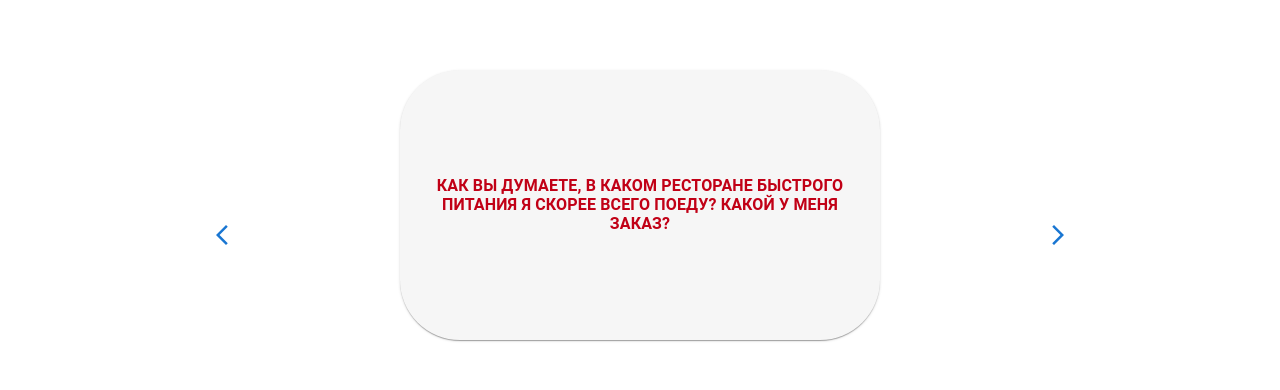
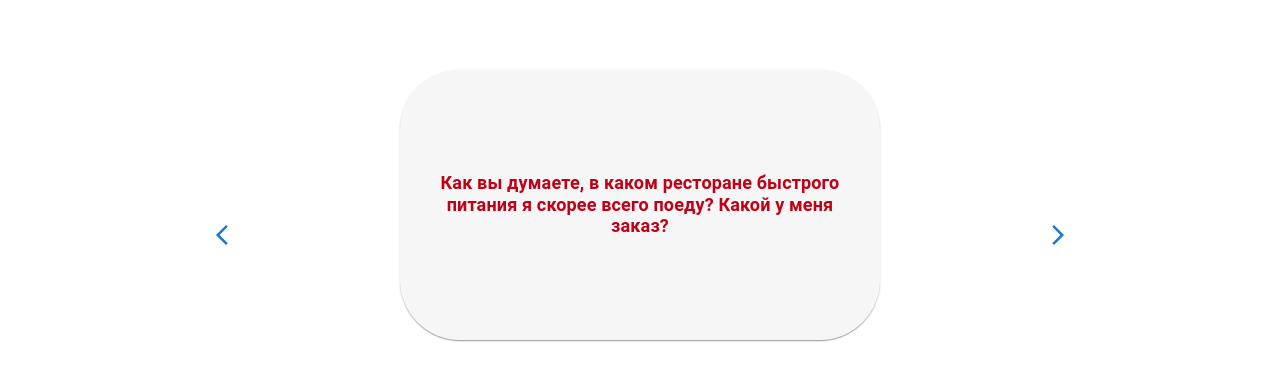
Before and after one commit to artemdrei/friends, a React (Create React App) app: page / in a window 1280 px wide. Shown: the part 148-538 px from the top of the page. Built offline with nearby package versions, Linux system fonts and the light colour scheme.

Commit message:
Improve if no translation

```diff
--- a/src/components/Card/Card.tsx
+++ b/src/components/Card/Card.tsx
@@ -2,6 +2,8 @@ import React, { memo } from "react";
 import styled from "styled-components";
 
 import { Props } from "./types";
+
+import { labels } from "../../i18n";
 
 const CardStyled = styled.div<{ transform: string; isWildCard: boolean }>`
   z-index: 1;
@@ -15,11 +17,10 @@ const CardStyled = styled.div<{ transform: string; isWildCard: boolean }>`
   min-height: 270px;
   padding: 12px 24px;
   border-radius: 60px;
-  font-size: 16px;
+  font-size: 18px;
   line-height: 1.2;
   font-weight: 700;
   text-align: center;
-  text-transform: uppercase;
   color: ${({ isWildCard }) => (isWildCard ? "#fff" : "#c10016")};
   background-color: ${({ isWildCard }) => (isWildCard ? "#c10016" : "#f6f6f6")};
   transform: ${({ transform }) => transform};
@@ -32,13 +33,17 @@ const TextStyled = styled.div`
   text-align: center;
 `;
 
-export const Card: React.FC<Props> = ({ text, transform }) => {
+export const Card: React.FC<Props> = ({ text, language, transform }) => {
   const isWildCard = text?.includes("Wild Card");
   const content = isWildCard ? text.replace(/Wild Card/gi, "").trim() : text;
 
   return (
     <CardStyled transform={transform} isWildCard={isWildCard}>
-      <TextStyled>{content}</TextStyled>
+      {content ? (
+        <TextStyled>{content}</TextStyled>
+      ) : (
+        <TextStyled>{labels[language].common.decks.noTranslation}</TextStyled>
+      )}
     </CardStyled>
   );
 };
--- a/src/components/Card/types.ts
+++ b/src/components/Card/types.ts
@@ -1,4 +1,7 @@
+import { Language } from "../../typings";
+
 export interface Props {
   text: string;
+  language: Language;
   transform: string;
 }
--- a/src/containers/App/App.tsx
+++ b/src/containers/App/App.tsx
@@ -1,4 +1,4 @@
-import React, { useState } from "react";
+import React, { useEffect, useState } from "react";
 import CssBaseline from "@mui/material/CssBaseline";
 import styled, { createGlobalStyle } from "styled-components";
 
@@ -29,6 +29,10 @@ const App: React.FC = () => {
   const [language, setLanguage] = useState<Language>("ru");
   const [deckLevel, setDeckLevel] = useState<DeckLevel>("one");
   const [deckVariant, setDeckVariant] = useState<DeckVariant>("main");
+
+  useEffect(() => {
+    setDeckLevel("one");
+  }, [language, deckVariant]);
 
   const deck = labels[language].decks[deckVariant][deckLevel];
   const deckShuffled = shuffleArray([...deck]);
--- a/src/containers/Field/Field.tsx
+++ b/src/containers/Field/Field.tsx
@@ -116,6 +116,7 @@ export const Field: React.FC<Props> = ({ deck, deckLevel, language }) => {
           <Card
             key={"card_" + index}
             text={text}
+            language={language}
             transform={cardsTransform[index]}
           />
         );
--- a/src/i18n/en/common.ts
+++ b/src/i18n/en/common.ts
@@ -1,6 +1,7 @@
 export const common = {
   decks: {
     title: "Deck",
+    noTranslation: "Sorry, there is no translation for this deck:(",
     main: "Main",
     group: "In Group",
     dating: "Dating",
--- a/src/i18n/ru/common.ts
+++ b/src/i18n/ru/common.ts
@@ -1,6 +1,7 @@
 export const common = {
   decks: {
     title: "Колода",
+    noTranslation: "К сожалению, у этой колоды нет перевода :(",
     main: "Основая",
     group: "В Группе",
     dating: "Свидания",
```
